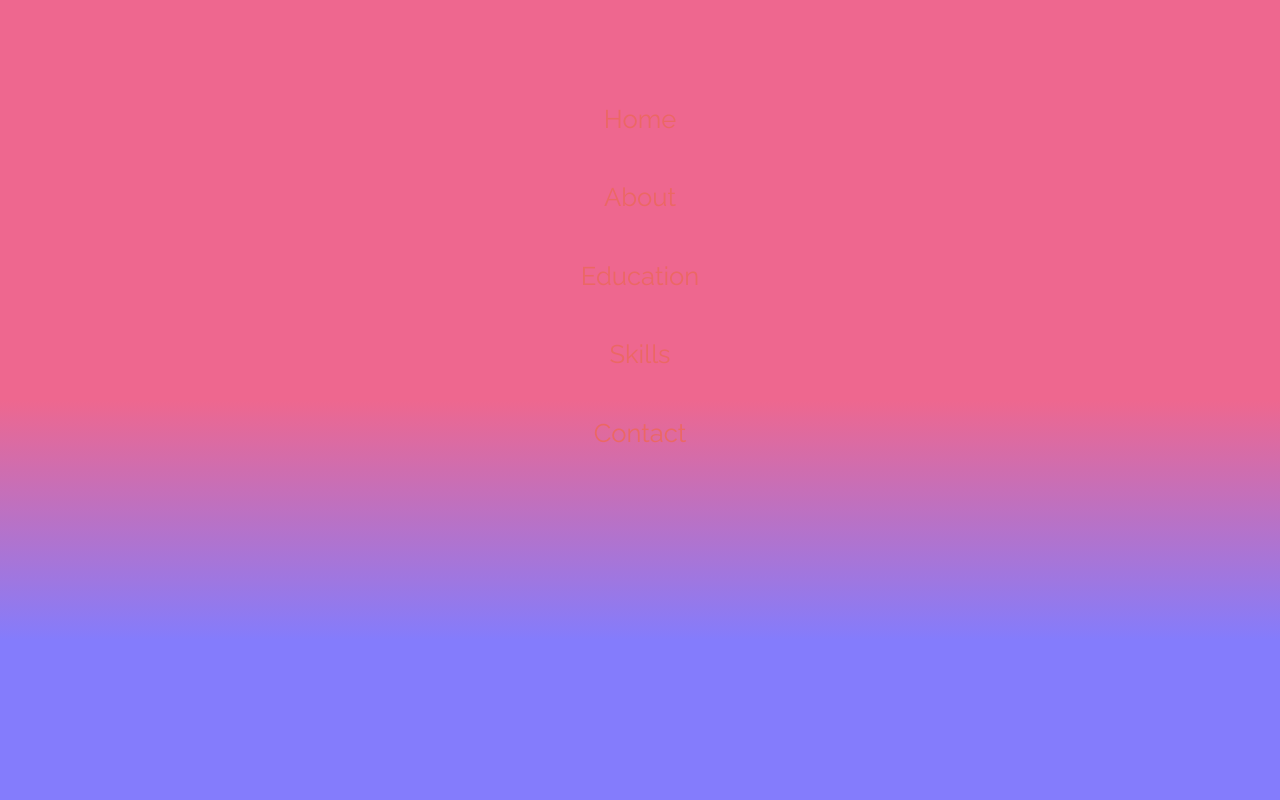
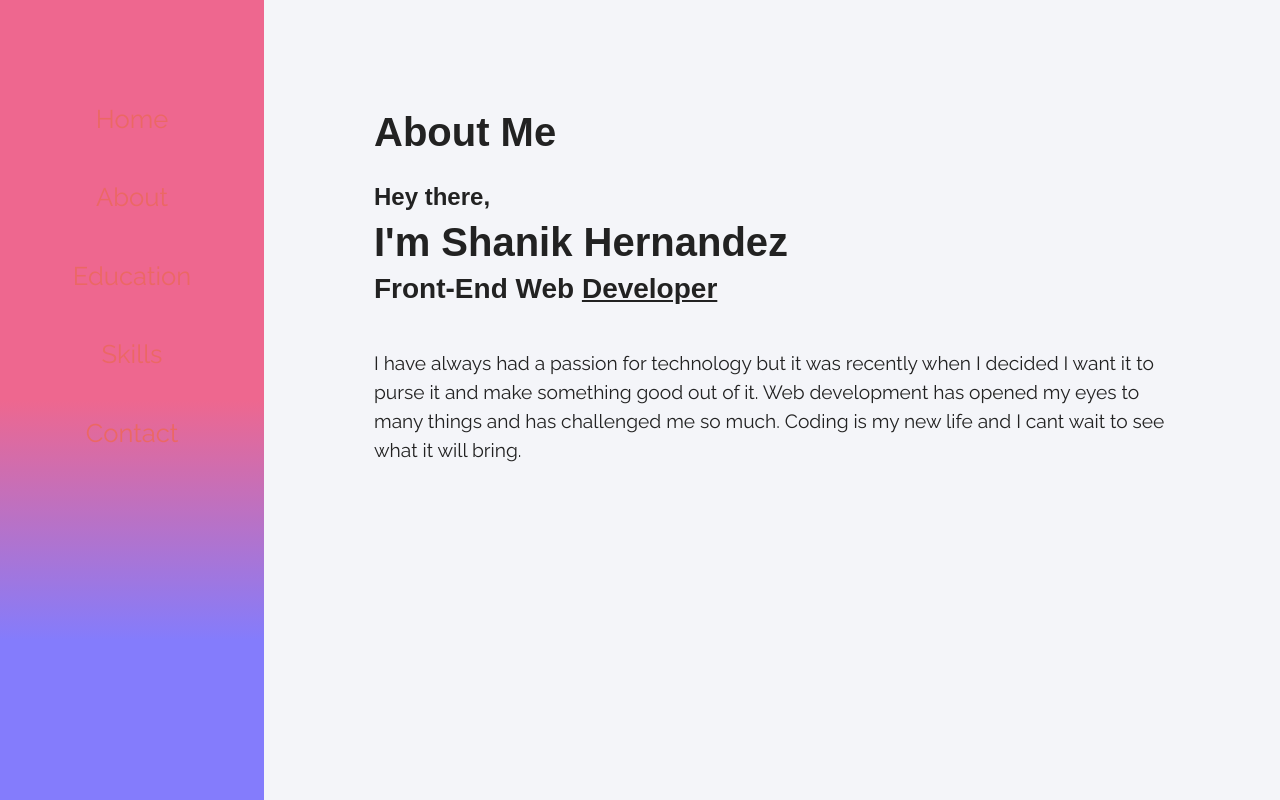
Before and after one commit to shanik1320/Portfolio, a React (Create React App) app: page /about in a window 1280 px wide. Built offline with nearby package versions, Linux system fonts and the light colour scheme; a web font is replaced by a local one.

Commit message:
routed about to app.js

```diff
--- a/src/App.js
+++ b/src/App.js
@@ -1,11 +1,12 @@
 import React from 'react';
 import './App.css';
 import {
-BrowserRouter as Router,
-Route,
+  BrowserRouter as Router,
+  Route,
 } from "react-router-dom";
 import Navbar from './Components/Navbar';
 import Home from './Contents/Home';
+import About from './Contents/About';
 
 
 function App() {
@@ -13,9 +14,15 @@ function App() {
     <Router>
       <div className="App">
         <Navbar />
+
         <Route exact path="/">
-          <Home/>
+          <Home />
         </Route>
+
+        <Route path="/about">
+          <About />
+        </Route>
+
       </div>
     </Router>
   )
```
